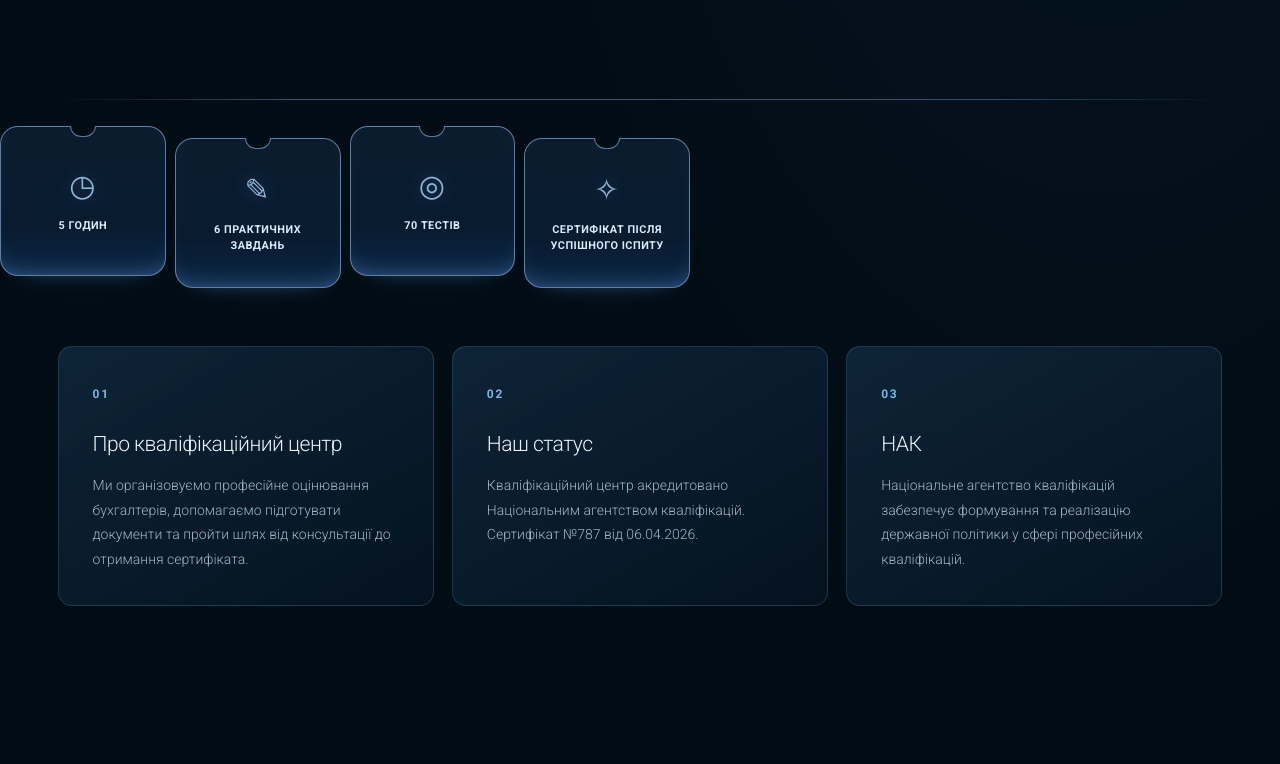
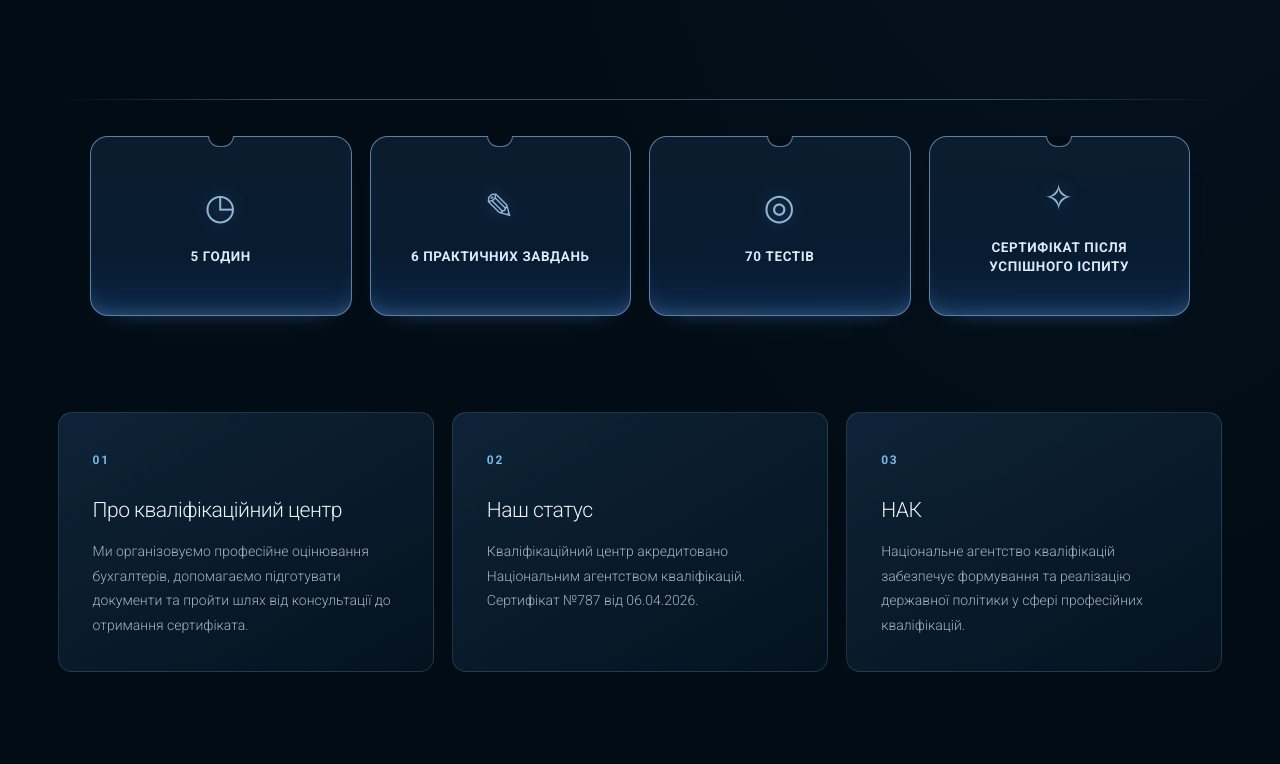
Before and after one commit to dnagorna3817-spec/website_akc_main, a Next.js app: page /expertise/qualification in a window 1280 px wide. Shown: the part 716-1480 px from the top of the page. Built offline with nearby package versions, Linux system fonts and the light colour scheme.

Commit message:
Style standalone qualification infographic section below hero

```diff
--- a/app/expertise/[slug]/qualification.module.css
+++ b/app/expertise/[slug]/qualification.module.css
@@ -129,3 +129,15 @@
 .qHeroText .qStatus + .qMetrics{margin-top:26px}
 @media(max-width:1100px){.qMetrics{grid-template-columns:repeat(2,minmax(0,1fr));gap:14px;max-width:480px}.qMetricCard{min-height:135px}.qMetricCard:nth-child(even){transform:none}}
 @media(max-width:600px){.qMetrics{grid-template-columns:repeat(2,minmax(0,1fr));gap:12px}.qMetricCard{min-height:125px;padding:16px 9px}.qMetricIcon{font-size:25px;margin-bottom:12px}.qMetricCard strong{font-size:10px}}
+
+
+/* Standalone infographic section, directly after the hero. */
+.qMetricsSection{max-width:1440px;margin:0 auto;padding:36px clamp(24px,4.5vw,80px) 58px}
+.qMetricsSection .qMetrics{max-width:1100px;width:100%;margin:0 auto;grid-template-columns:repeat(4,minmax(0,1fr));gap:18px}
+.qMetricsSection .qMetricCard{min-height:180px;padding:28px 18px 24px}
+.qMetricsSection .qMetricCard:nth-child(even){transform:none}
+.qMetricsSection .qMetricIcon{font-size:36px;margin-bottom:22px}
+.qMetricsSection .qMetricCard strong{font-size:clamp(11px,1.05vw,14px)}
+.qMetricsSection + .qIntroCards{padding-top:38px}
+@media(max-width:900px){.qMetricsSection .qMetrics{grid-template-columns:repeat(2,minmax(0,1fr));max-width:660px}}
+@media(max-width:600px){.qMetricsSection{padding:18px 20px 42px}.qMetricsSection .qMetrics{gap:12px}.qMetricsSection .qMetricCard{min-height:140px;padding:20px 10px}.qMetricsSection .qMetricIcon{font-size:28px;margin-bottom:16px}.qMetricsSection .qMetricCard strong{font-size:11px}}
```
